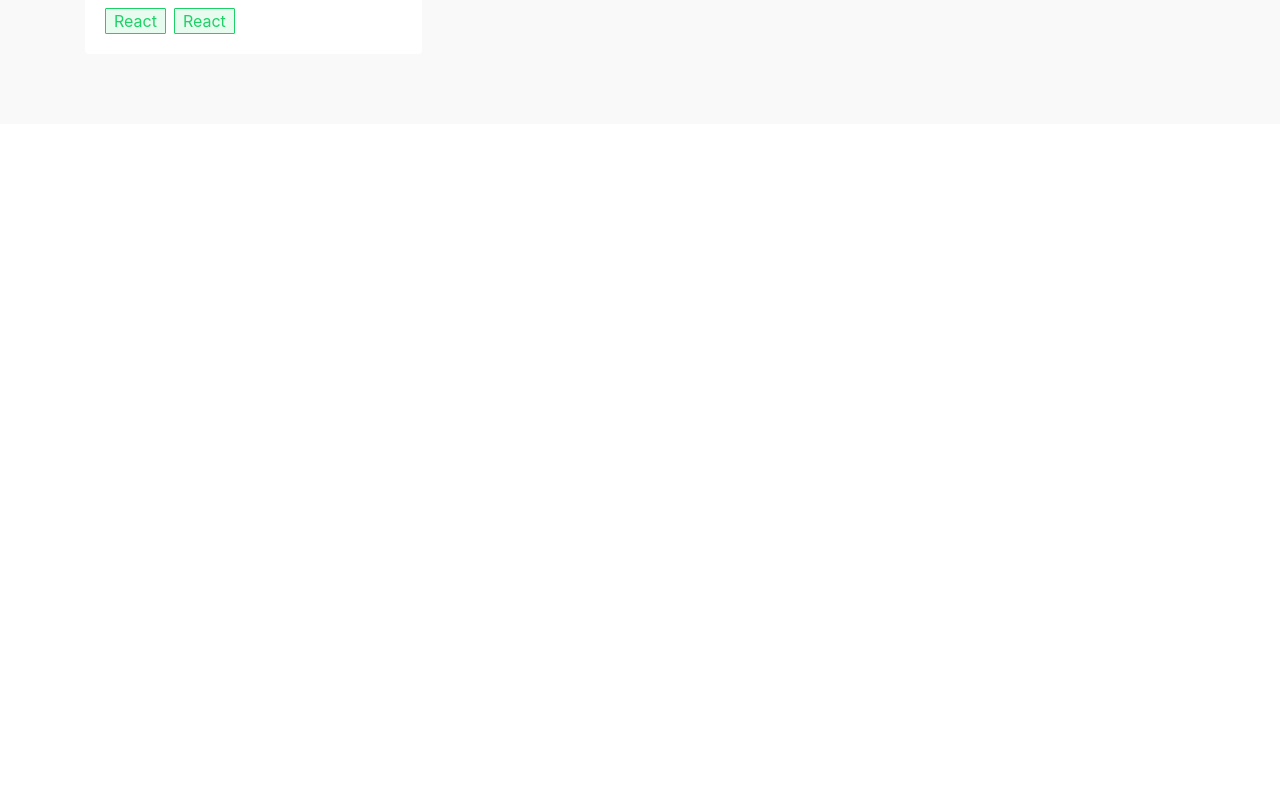
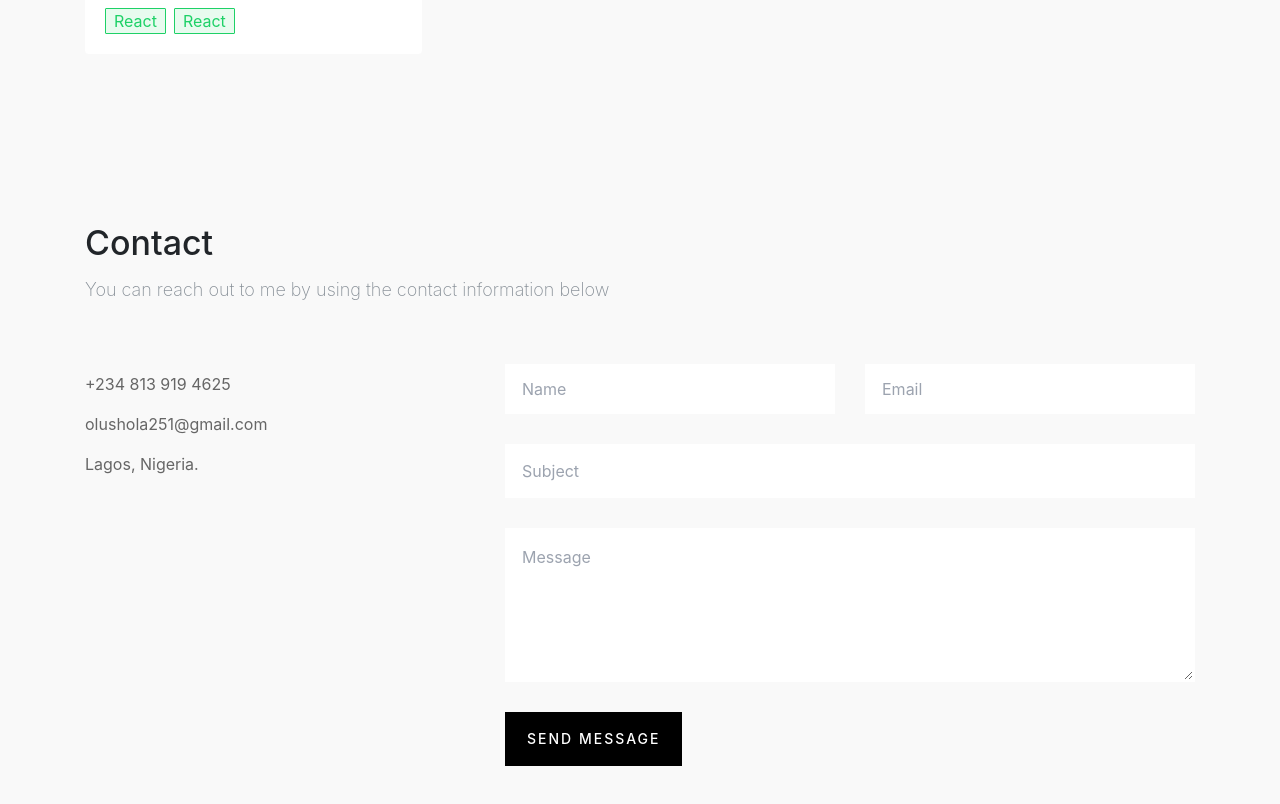
Before and after one commit to benedictgeek/benedictgeek.github.io, a Next.js app: page / in a window 1280 px wide. Shown: the part 2480-3284 px from the top of the page. Before the commit the page ends 2604 px from the top, so only its background shows below. Built offline with nearby package versions, Linux system fonts and the light colour scheme.

Commit message:
added contact section

```diff
--- /dev/null
+++ b/components/Contact.tsx
@@ -0,0 +1,42 @@
+import { Input, TextArea } from "@/utility/Input";
+
+export const Contact = () => {
+  return (
+    <section className="bg-[#f9f9f9] pt-[100px] pb-[70px]" id="contact">
+      <div className=" px-[15px] ml-auto mr-auto sm:max-w-[960px] xl:max-w-[1140px]">
+        <h2 className="text-[34px] leading-[1.1] font-[500]">Contact</h2>
+        <p className="text-[#868E96] font-[200] text-lg mt-[15px] mb-[15px]">
+          You can reach out to me by using the contact information below
+        </p>
+
+        <div className="mt-[60px]">
+          <div className=" flex flex-wrap gap-[50px] text-[#666]">
+            <div className=" flex-1">
+              <p className=" pt-2 pb-2 hover:text-black">
+                <a href="tel:+2348139194625">+234 813 919 4625</a>
+              </p>
+              <p className=" pt-2 pb-2 hover:text-black">
+                <a href="mailto:olushola251@gmail.com">olushola251@gmail.com</a>
+              </p>
+              <p className=" pt-2 pb-2">Lagos, Nigeria.</p>
+            </div>
+
+            <div className=" flex-[1_1_320px]">
+              <div className=" flex flex-wrap gap-[30px]">
+                <Input className=" flex-[1_1_250px]" placeholder="Name" />
+                <Input className=" flex-[1_1_250px]" placeholder="Email" />
+              </div>
+              <div className="flex flex-col gap-[30px] mt-[30px]">
+                <Input placeholder="Subject" />
+                <TextArea rows={5} placeholder="Message" />
+                <button className=" self-start px-[20px] py-[15px] border-2 border-black bg-black text-sm tracking-[2px] text-white font-medium hover:text-black hover:bg-transparent hover:border-2 hover:border-black transition-all">
+                  SEND MESSAGE
+                </button>
+              </div>
+            </div>
+          </div>
+        </div>
+      </div>
+    </section>
+  );
+};
--- a/pages/index.tsx
+++ b/pages/index.tsx
@@ -6,6 +6,7 @@ import { AppContextProvider } from "@/state/AppContextProvider";
 import { HeroSection } from "@/components/Hero";
 import { About } from "@/components/About";
 import { Portfolio } from "@/components/Portfolio";
+import { Contact } from "@/components/Contact";
 
 const inter = Inter({ subsets: ["latin"] });
 
@@ -23,6 +24,7 @@ export default function Home() {
         <HeroSection />
         <About />
         <Portfolio />
+        <Contact />
       </AppContextProvider>
     </>
   );
--- /dev/null
+++ b/utility/Input.tsx
@@ -0,0 +1,25 @@
+import { FC, HTMLProps, TextareaHTMLAttributes } from "react";
+
+export const Input: FC<HTMLProps<HTMLInputElement>> = ({
+  className,
+  ...props
+}) => {
+  return (
+    <input
+      className={` flex-1 h-[50px] p-[15px] border-[2px] border-transparent outline-none focus:border-[#000] focus:border-[2px] focus:border-solid transition-all ${className}`}
+      {...props}
+    />
+  );
+};
+
+export const TextArea: FC<HTMLProps<HTMLTextAreaElement>> = ({
+  className,
+  ...props
+}) => {
+  return (
+    <textarea
+      className={` flex-1 p-[15px] border-[2px] border-transparent outline-none focus:border-[#000] focus:border-[2px] focus:border-solid transition-all ${className}`}
+      {...props}
+    />
+  );
+};
```
